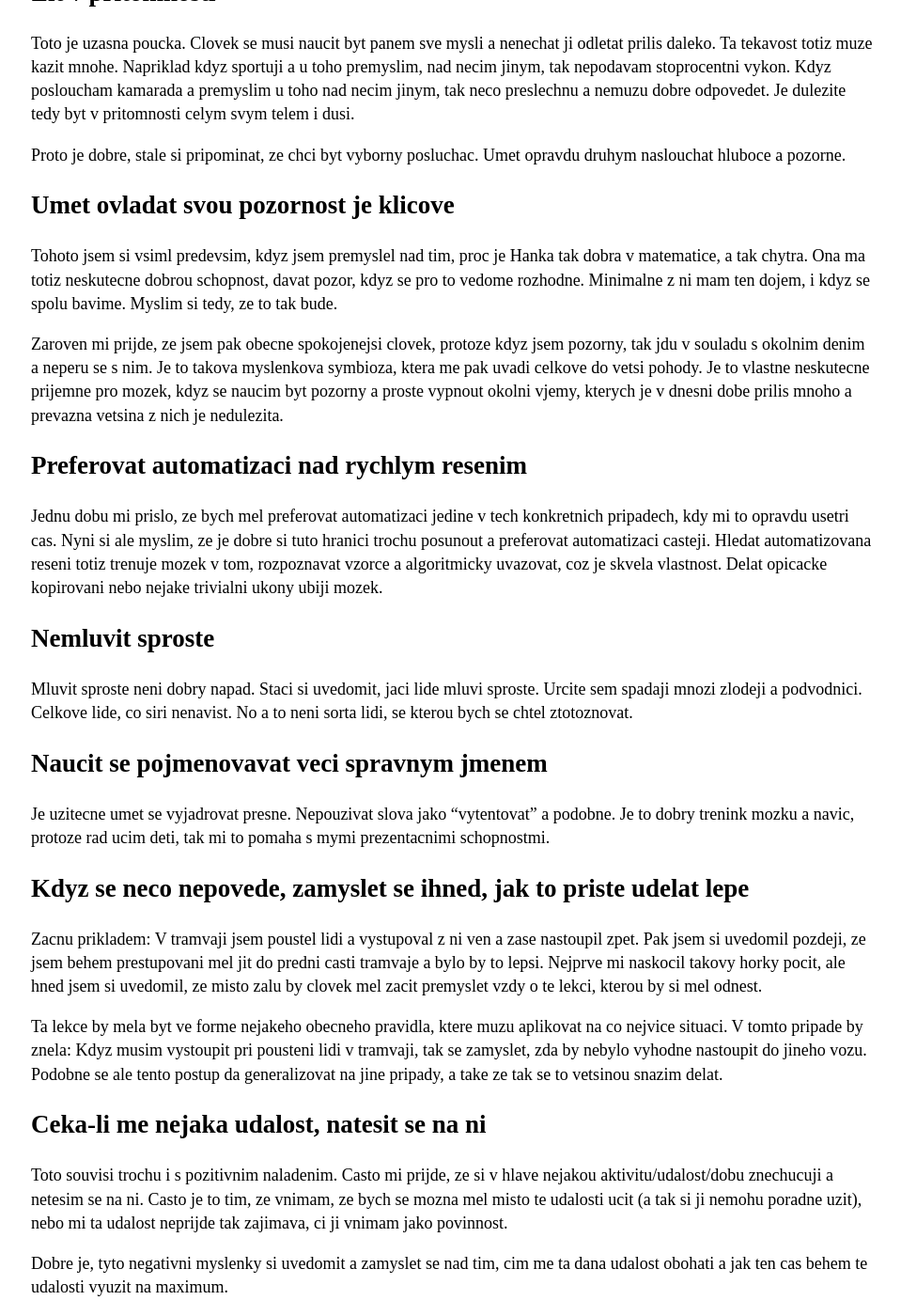
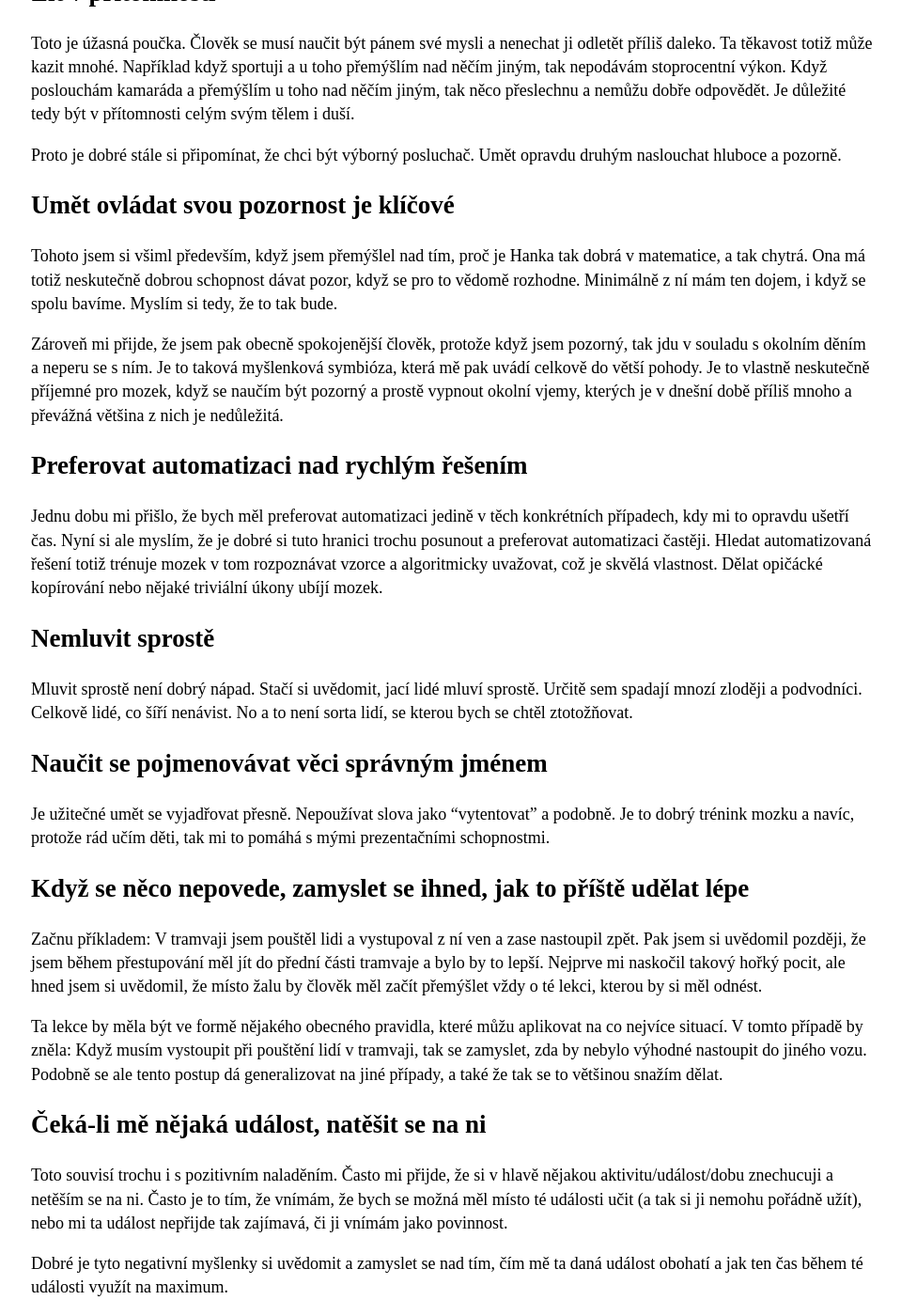
Before and after one commit to hartmaj2/hartmaj2.github.io, a Jekyll site: the page built from sections/general.md, in a window 1280 px wide and 1400 px high, scrolled down 1906 px. Shown: the whole window at 94% size, without its empty margins (157-1116 px from the left). Built offline with Jekyll 4.4.1, drawn with Linux system fonts in a browser that asks for light colours; some of the changed text lies outside the part shown.

Commit message:
Add diacritics

```diff
--- a/sections/general.md
+++ b/sections/general.md
@@ -41,52 +41,52 @@ Also, like The Little Prince said, we should be of use to things that we own. We
 
 # České z my wiki
 
-## Byt vdecny casto
+## Být vděčný často
 
-Ne nahodou je tato myslenka na prvnim miste. Temer kazdy vecer pred spanim si pro sebe rikam, za co jsem vdecny. Vnimam od te doby obrovske zlepseni sve nalady i vykonu.
+Ne náhodou je tato myšlenka na prvním místě. Téměř každý večer před spaním si pro sebe říkám, za co jsem vděčný. Vnímám od té doby obrovské zlepšení své nálady i výkonu.
 
-## Drzet se svych rozhodnuti
+## Držet se svých rozhodnutí
 
-Drive jsem v hodne vecech hledal chyby a casto, kdyz jsem neco delal nebo ucinil nejake rozhodnuti, tak jsem se stale sebe tazal, zda je to to spravne. Delat toto obcas je v poradku, ale pochybovat pri kazde prilezitosti cloveka zpomaluje. Nakonec mi prijde mnohem uzitecnejsi, proste byt v pritomnem okamziku a nemyslet na to, co by kdyby.
+Dříve jsem v hodně věcech hledal chyby a často, když jsem něco dělal nebo učinil nějaké rozhodnutí, tak jsem se stále sebe tázal, zda je to to správné. Dělat toto občas je v pořádku, ale pochybovat při každé příležitosti člověka zpomaluje. Nakonec mi přijde mnohem užitečnější, prostě být v přítomném okamžiku a nemyslet na to, co by kdyby.
 
-## Byt vesely
+## Být veselý
 
-U tohoto bodu si vzdy vzpomenu na Davida Machacka, kamarada od brachy. On si totiz do sveho Lifebooku napsal, ze chce byt jako "kulicka stesti", proste byt vesely a davat to najevo. Tam jsem se poprve setkal s tim, ze byt vesely se da brat proste jako rozhodnuti nezavisle na okoli. A vnimam to podobne. I kdyz se citim velmi na dne, tak se vzdy da najit neco, za co se hodi byt vesely.
+U tohoto bodu si vždy vzpomenu na Davida Macháčka, kamaráda od bráchy. On si totiž do svého Lifebooku napsal, že chce být jako "kulička štěstí", prostě být veselý a dávat to najevo. Tam jsem se poprvé setkal s tím, že být veselý se dá brát prostě jako rozhodnutí nezávislé na okolí. A vnímám to podobně. I když se cítím velmi na dně, tak se vždy dá najít něco, za co se hodí být veselý.
 
-No a predevsim je nutne si uvedomit toto: Temer nikdy cloveku nepomuze byt smutny. Je to celkem k nicemu emoce. Tak je lepsi si vedome vybirat a rikat si pro sebe, ze jsem vesely clovek. Vesely clovek by mela byt moje identita.
+No a především je nutné si uvědomit toto: Téměř nikdy člověku nepomůže být smutný. Je to celkem k ničemu emoce. Tak je lepší si vědomě vybírat a říkat si pro sebe, že jsem veselý člověk. Veselý člověk by měla být moje identita.
 
-## Zit v pritomnosti
+## Žít v přítomnosti
 
-Toto je uzasna poucka. Clovek se musi naucit byt panem sve mysli a nenechat ji odletat prilis daleko. Ta tekavost totiz muze kazit mnohe. Napriklad kdyz sportuji a u toho premyslim, nad necim jinym, tak nepodavam stoprocentni vykon. Kdyz posloucham kamarada a premyslim u toho nad necim jinym, tak neco preslechnu a nemuzu dobre odpovedet. Je dulezite tedy byt v pritomnosti celym svym telem i dusi.
+Toto je úžasná poučka. Člověk se musí naučit být pánem své mysli a nenechat ji odletět příliš daleko. Ta těkavost totiž může kazit mnohé. Například když sportuji a u toho přemýšlím nad něčím jiným, tak nepodávám stoprocentní výkon. Když poslouchám kamaráda a přemýšlím u toho nad něčím jiným, tak něco přeslechnu a nemůžu dobře odpovědět. Je důležité tedy být v přítomnosti celým svým tělem i duší.
 
-Proto je dobre, stale si pripominat, ze chci byt vyborny posluchac. Umet opravdu druhym naslouchat hluboce a pozorne.
+Proto je dobré stále si připomínat, že chci být výborný posluchač. Umět opravdu druhým naslouchat hluboce a pozorně.
 
-## Umet ovladat svou pozornost je klicove
+## Umět ovládat svou pozornost je klíčové
 
-Tohoto jsem si vsiml predevsim, kdyz jsem premyslel nad tim, proc je Hanka tak dobra v matematice, a tak chytra. Ona ma totiz neskutecne dobrou schopnost, davat pozor, kdyz se pro to vedome rozhodne. Minimalne z ni mam ten dojem, i kdyz se spolu bavime. Myslim si tedy, ze to tak bude.
+Tohoto jsem si všiml především, když jsem přemýšlel nad tím, proč je Hanka tak dobrá v matematice, a tak chytrá. Ona má totiž neskutečně dobrou schopnost dávat pozor, když se pro to vědomě rozhodne. Minimálně z ní mám ten dojem, i když se spolu bavíme. Myslím si tedy, že to tak bude.
 
-Zaroven mi prijde, ze jsem pak obecne spokojenejsi clovek, protoze kdyz jsem pozorny, tak jdu v souladu s okolnim denim a neperu se s nim. Je to takova myslenkova symbioza, ktera me pak uvadi celkove do vetsi pohody. Je to vlastne neskutecne prijemne pro mozek, kdyz se naucim byt pozorny a proste vypnout okolni vjemy, kterych je v dnesni dobe prilis mnoho a prevazna vetsina z nich je nedulezita.
+Zároveň mi přijde, že jsem pak obecně spokojenější člověk, protože když jsem pozorný, tak jdu v souladu s okolním děním a neperu se s ním. Je to taková myšlenková symbióza, která mě pak uvádí celkově do větší pohody. Je to vlastně neskutečně příjemné pro mozek, když se naučím být pozorný a prostě vypnout okolní vjemy, kterých je v dnešní době příliš mnoho a převážná většina z nich je nedůležitá.
 
-## Preferovat automatizaci nad rychlym resenim
+## Preferovat automatizaci nad rychlým řešením
 
-Jednu dobu mi prislo, ze bych mel preferovat automatizaci jedine v tech konkretnich pripadech, kdy mi to opravdu usetri cas. Nyni si ale myslim, ze je dobre si tuto hranici trochu posunout a preferovat automatizaci casteji. Hledat automatizovana reseni totiz trenuje mozek v tom, rozpoznavat vzorce a algoritmicky uvazovat, coz je skvela vlastnost. Delat opicacke kopirovani nebo nejake trivialni ukony ubiji mozek.
+Jednu dobu mi přišlo, že bych měl preferovat automatizaci jedině v těch konkrétních případech, kdy mi to opravdu ušetří čas. Nyní si ale myslím, že je dobré si tuto hranici trochu posunout a preferovat automatizaci častěji. Hledat automatizovaná řešení totiž trénuje mozek v tom rozpoznávat vzorce a algoritmicky uvažovat, což je skvělá vlastnost. Dělat opičácké kopírování nebo nějaké triviální úkony ubíjí mozek.
 
-## Nemluvit sproste
+## Nemluvit sprostě
 
-Mluvit sproste neni dobry napad. Staci si uvedomit, jaci lide mluvi sproste. Urcite sem spadaji mnozi zlodeji a podvodnici. Celkove lide, co siri nenavist. No a to neni sorta lidi, se kterou bych se chtel ztotoznovat.
+Mluvit sprostě není dobrý nápad. Stačí si uvědomit, jací lidé mluví sprostě. Určitě sem spadají mnozí zloději a podvodníci. Celkově lidé, co šíří nenávist. No a to není sorta lidí, se kterou bych se chtěl ztotožňovat.
 
-## Naucit se pojmenovavat veci spravnym jmenem
+## Naučit se pojmenovávat věci správným jménem
 
-Je uzitecne umet se vyjadrovat presne. Nepouzivat slova jako "vytentovat" a podobne. Je to dobry trenink mozku a navic, protoze rad ucim deti, tak mi to pomaha s mymi prezentacnimi schopnostmi.
+Je užitečné umět se vyjadřovat přesně. Nepoužívat slova jako "vytentovat" a podobně. Je to dobrý trénink mozku a navíc, protože rád učím děti, tak mi to pomáhá s mými prezentačními schopnostmi.
 
-## Kdyz se neco nepovede, zamyslet se ihned, jak to priste udelat lepe
+## Když se něco nepovede, zamyslet se ihned, jak to příště udělat lépe
 
-Zacnu prikladem: V tramvaji jsem poustel lidi a vystupoval z ni ven a zase nastoupil zpet. Pak jsem si uvedomil pozdeji, ze jsem behem prestupovani mel jit do predni casti tramvaje a bylo by to lepsi. Nejprve mi naskocil takovy horky pocit, ale hned jsem si uvedomil, ze misto zalu by clovek mel zacit premyslet vzdy o te lekci, kterou by si mel odnest.
+Začnu příkladem: V tramvaji jsem pouštěl lidi a vystupoval z ní ven a zase nastoupil zpět. Pak jsem si uvědomil později, že jsem během přestupování měl jít do přední části tramvaje a bylo by to lepší. Nejprve mi naskočil takový hořký pocit, ale hned jsem si uvědomil, že místo žalu by člověk měl začít přemýšlet vždy o té lekci, kterou by si měl odnést.
 
-Ta lekce by mela byt ve forme nejakeho obecneho pravidla, ktere muzu aplikovat na co nejvice situaci. V tomto pripade by znela: Kdyz musim vystoupit pri pousteni lidi v tramvaji, tak se zamyslet, zda by nebylo vyhodne nastoupit do jineho vozu. Podobne se ale tento postup da generalizovat na jine pripady, a take ze tak se to vetsinou snazim delat.
+Ta lekce by měla být ve formě nějakého obecného pravidla, které můžu aplikovat na co nejvíce situací. V tomto případě by zněla: Když musím vystoupit při pouštění lidí v tramvaji, tak se zamyslet, zda by nebylo výhodné nastoupit do jiného vozu. Podobně se ale tento postup dá generalizovat na jiné případy, a také že tak se to většinou snažím dělat.
 
-## Ceka-li me nejaka udalost, natesit se na ni
+## Čeká-li mě nějaká událost, natěšit se na ni
 
-Toto souvisi trochu i s pozitivnim naladenim. Casto mi prijde, ze si v hlave nejakou aktivitu/udalost/dobu znechucuji a netesim se na ni. Casto je to tim, ze vnimam, ze bych se mozna mel misto te udalosti ucit (a tak si ji nemohu poradne uzit), nebo mi ta udalost neprijde tak zajimava, ci ji vnimam jako povinnost.
+Toto souvisí trochu i s pozitivním naladěním. Často mi přijde, že si v hlavě nějakou aktivitu/událost/dobu znechucuji a netěším se na ni. Často je to tím, že vnímám, že bych se možná měl místo té události učit (a tak si ji nemohu pořádně užít), nebo mi ta událost nepřijde tak zajímavá, či ji vnímám jako povinnost.
 
-Dobre je, tyto negativni myslenky si uvedomit a zamyslet se nad tim, cim me ta dana udalost obohati a jak ten cas behem te udalosti vyuzit na maximum.
+Dobré je tyto negativní myšlenky si uvědomit a zamyslet se nad tím, čím mě ta daná událost obohatí a jak ten čas během té události využít na maximum.
```
